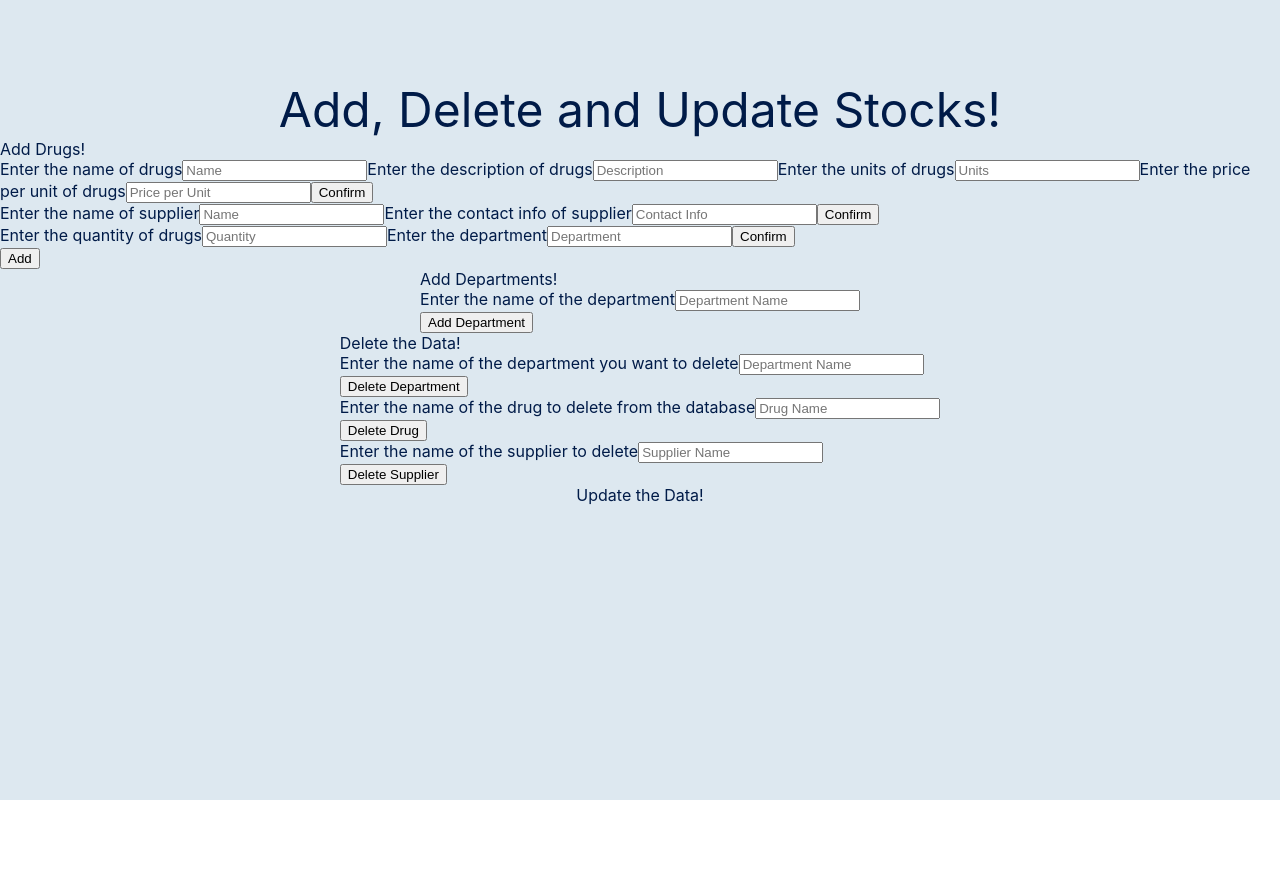
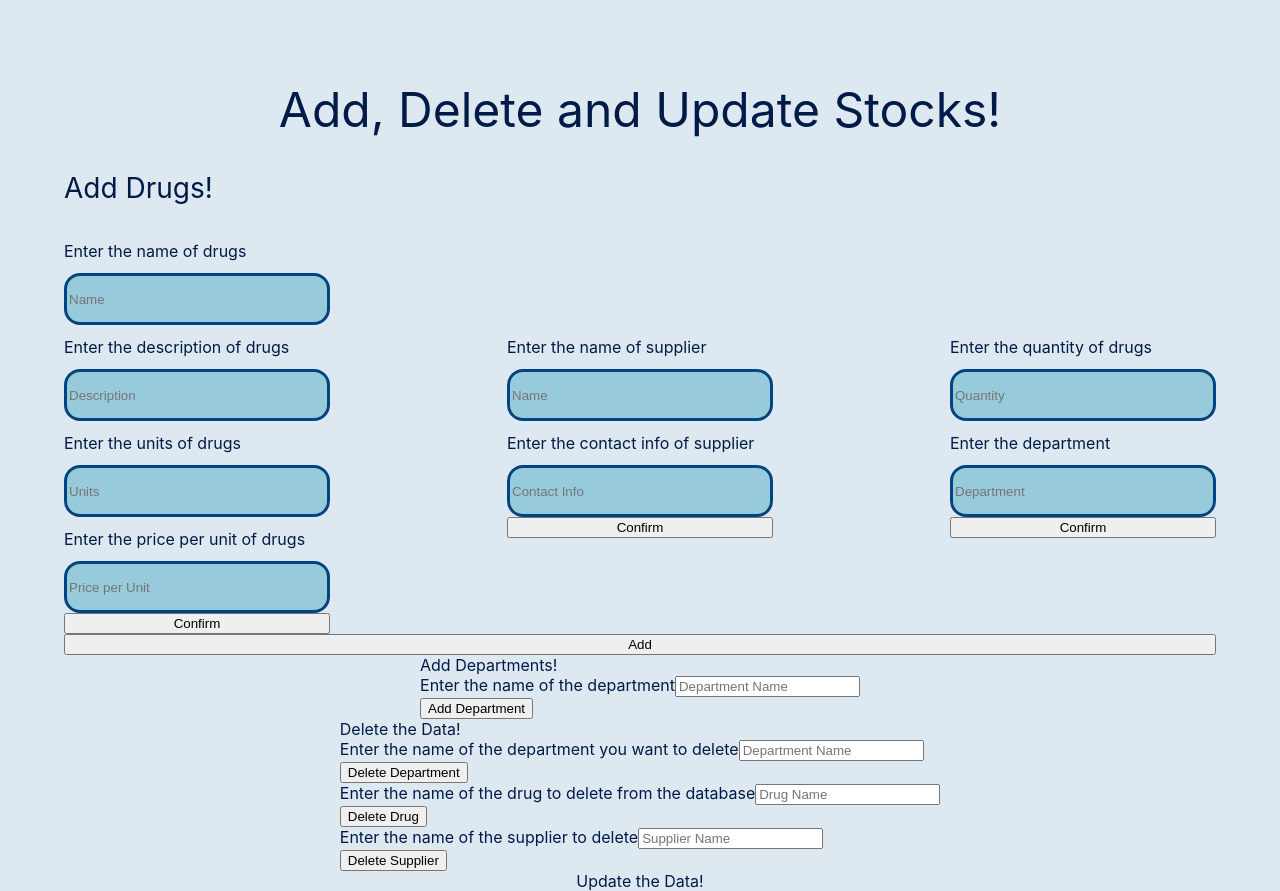
Before and after one commit to lilly404cat/Project_Java, a React (Create React App) app in the folder client/: page /management in a window 1280 px wide. Before the commit the page ends 800 px from the top, so only its background shows below. Built offline with nearby package versions, Linux system fonts and the light colour scheme.

Commit message:
Styling manager

```diff
--- a/client/src/pages/manage_supplies/page.jsx
+++ b/client/src/pages/manage_supplies/page.jsx
@@ -1,5 +1,5 @@
-import React, { useState, useRef } from 'react';
-import Styles from '../departments/page.module.scss';
+import React, {useState, useRef} from 'react';
+import Styles from './page.module.scss';
 
 export default function Manager() {
     const [stockData, setStockData] = useState({
@@ -104,7 +104,7 @@ export default function Manager() {
         });
     };
 
-    const handleDelete = async(type, endpoint) => {
+    const handleDelete = async (type, endpoint) => {
         let data;
         switch (type) {
             case "department":
@@ -221,10 +221,11 @@ export default function Manager() {
             <div className={Styles.page__title}>
                 Add, Delete and Update Stocks!
             </div>
-            <section className={Styles.add_section}>
+            <section className={Styles.add__section}>
                 <div className={Styles.page__section__title}>
                     Add Drugs!
                 </div>
+                <div className={Styles.add__section__forms}>
                     <form className={Styles.page__form}>
                         <label className={Styles.page__form__label} htmlFor="name">Enter the name of drugs</label>
                         <input
@@ -260,7 +261,7 @@ export default function Manager() {
                             placeholder="Price per Unit"
                             ref={stockPricePerUnitRef}
                         />
-                    <button type="button" onClick={saveStockData}>Confirm</button>
+                        <button className={Styles.form__button} type="button" onClick={saveStockData}>Confirm</button>
                     </form>
 
                     <form className={Styles.page__form}>
@@ -281,11 +282,12 @@ export default function Manager() {
                             placeholder="Contact Info"
                             ref={contactInfoRef}
                         />
-                    <button type="button" onClick={saveContactData}>Confirm</button>
+                        <button className={Styles.form__button} type="button" onClick={saveContactData}>Confirm</button>
                     </form>
 
                     <form className={Styles.page__form}>
-                    <label className={Styles.page__form__label} htmlFor="quantity">Enter the quantity of drugs</label>
+                        <label className={Styles.page__form__label} htmlFor="quantity">Enter the quantity of
+                            drugs</label>
                         <input
                             className={Styles.page__form__input}
                             type="number"
@@ -301,10 +303,10 @@ export default function Manager() {
                             placeholder="Department"
                             ref={departmentRef}
                         />
-                    <button type="button" onClick={saveQuantityData}>Confirm</button>
+                        <button className={Styles.form__button} type="button" onClick={saveQuantityData}>Confirm</button>
                     </form>
-
-                <button onClick={handleAdd}>Add</button>
+                </div>
+                <button className={Styles.form__button__submit} onClick={handleAdd}>Add</button>
             </section>
 
             <section className={Styles.add__section__department}>
@@ -325,7 +327,7 @@ export default function Manager() {
                             ref={departmentNameToAddRef}
                         />
                     </div>
-                    <button type="button" onClick={handleAddDepartment}>Add Department</button>
+                    <button type="button"  className={Styles.form__button__submit} onClick={handleAddDepartment}>Add Department</button>
                 </form>
             </section>
 
@@ -348,7 +350,9 @@ export default function Manager() {
                             ref={departmentNameRef}
                         />
                     </div>
-                    <button type="button"
+                    <button
+                        className={Styles.form__button__submit}
+                        type="button"
                             onClick={() => handleDelete("department", "http://localhost:8082/api/hospital_stocks/departments/")}>Delete
                         Department
                     </button>
@@ -369,7 +373,9 @@ export default function Manager() {
                             ref={drugNameRef}
                         />
                     </div>
-                    <button type="button"
+                    <button
+                        className={Styles.form__button__submit}
+                        type="button"
                             onClick={() => handleDelete("drug", "http://localhost:8082/api/hospital_stocks/medicines/")}>Delete
                         Drug
                     </button>
@@ -390,7 +396,9 @@ export default function Manager() {
                             ref={supplierNameRef}
                         />
                     </div>
-                    <button type="button"
+                    <button
+                        className={Styles.form__button__submit}
+                        type="button"
                             onClick={() => handleDelete("supplier", "http://localhost:8082/api/hospital_stocks/suppliers/")}>Delete
                         Supplier
                     </button>
--- a/client/src/pages/manage_supplies/page.module.scss
+++ b/client/src/pages/manage_supplies/page.module.scss
@@ -0,0 +1,50 @@
+.container{
+  min-height: 100vh;
+  display: flex;
+  flex-direction: column;
+  align-items: center;
+  background-color: #dde8f0;
+  color: #001b48;
+
+  .page__title{
+    margin-top: 5rem;
+    font-size: 3rem;
+    margin-top: 5rem;
+  }
+  .add__section{
+    display: flex;
+    flex-direction: column;
+    width: 90vw;
+    margin-top: 2rem;
+    .page__section__title{
+      font-size: 1.75rem;
+    }
+    .add__section__forms{
+      display: flex;
+      flex-direction: row;
+      flex-wrap: wrap;
+      align-items: center;
+      justify-content: space-between;
+      margin-top: 1.5rem;
+      .page__form{
+        display: flex;
+        flex-direction: column;
+
+        .page__form__label{
+          margin-bottom: 0.75rem;
+          margin-top: 0.75rem;
+        }
+        .page__form__input{
+          width: 20vw;
+          height: 2.75rem;
+          border-radius: 1rem;
+          border: solid;
+          border-color: #004581;
+          background-color: #97cbdc;
+        }
+
+
+      }
+    }
+  }
+}
```
Lines whose indentation alone changed are shown as unchanged.
